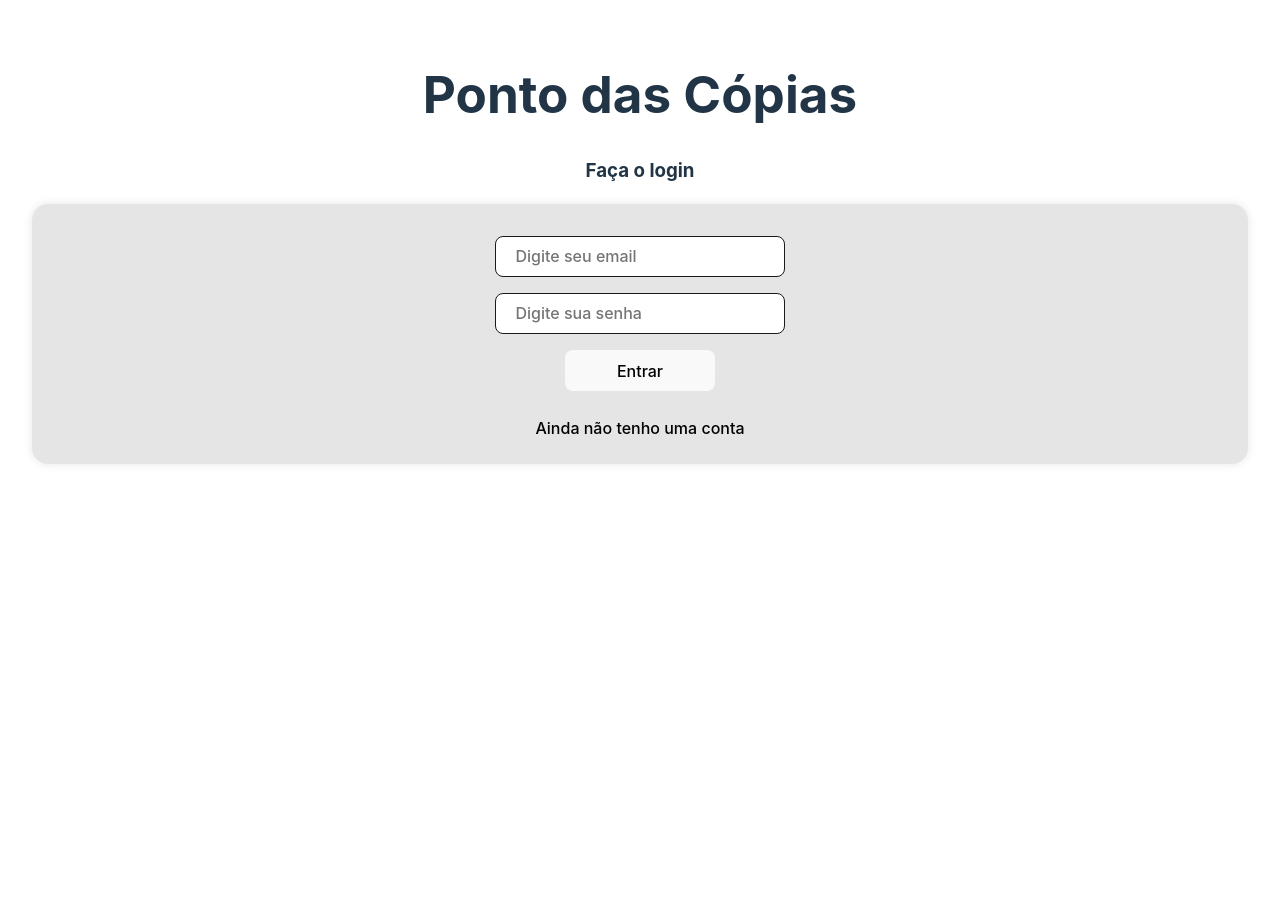
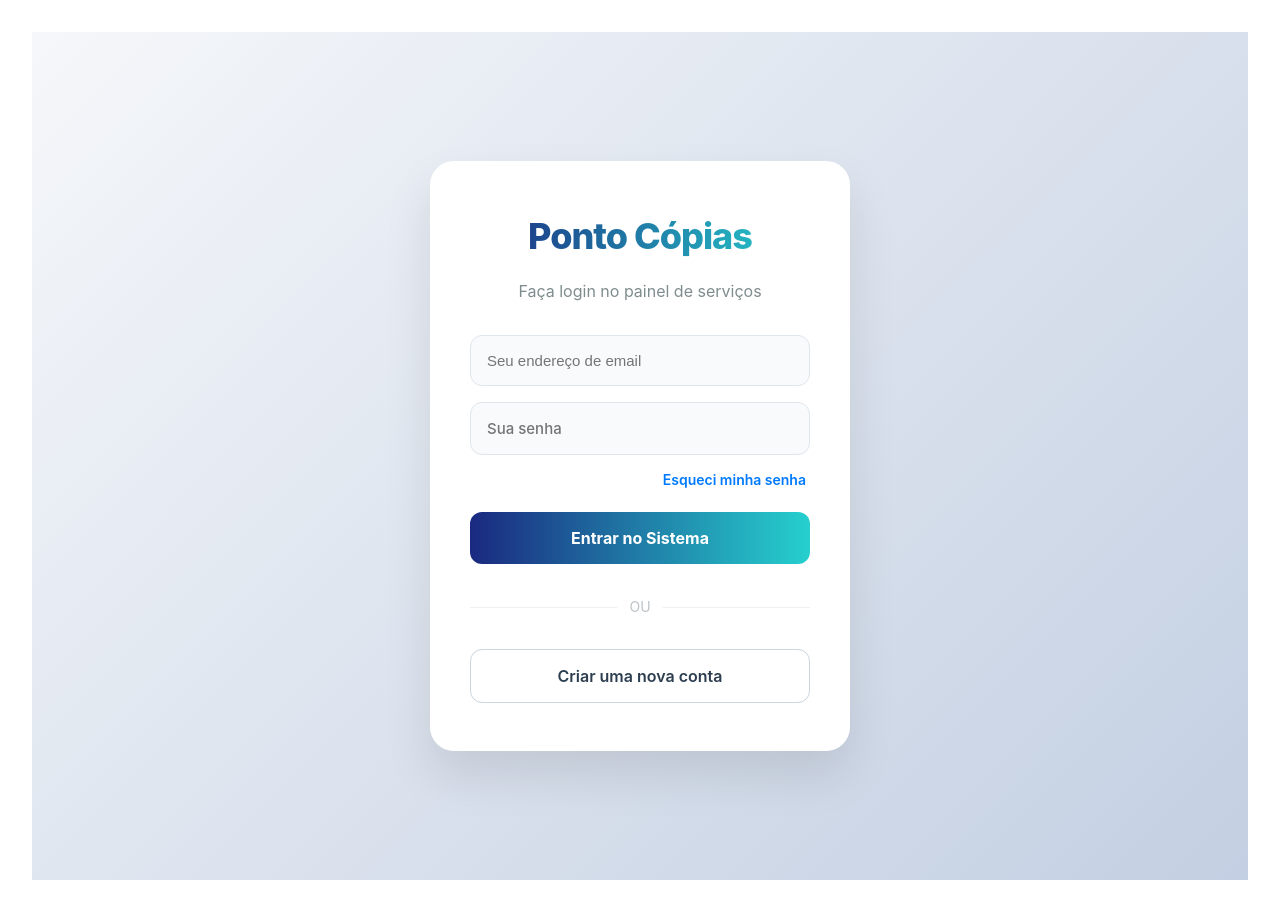
Before and after one commit to ponjjar/PontoCopias, a React (Vite) app: page / in a window 1280 px wide. Before the commit the page ends 800 px from the top, so only its background shows below. Built offline with nearby package versions, Linux system fonts and the light colour scheme.

Commit message:
fix: small fixes at font sizer & home/login page layout

```diff
--- a/src/LoginPage/LoginPage.jsx
+++ b/src/LoginPage/LoginPage.jsx
@@ -4,199 +4,219 @@ import "../App.css";
 import {
   createUserWithEmailAndPassword,
   signInWithEmailAndPassword,
+  sendPasswordResetEmail
 } from "firebase/auth";
 import { ref, set, getDatabase } from "firebase/database";
 import { auth } from "../firebase";
 import { useNavigate } from "react-router-dom";
+
+const inputStyle = {
+  padding: '16px',
+  borderRadius: '12px',
+  border: '1px solid #e0e6ed',
+  background: '#f8fafc',
+  fontSize: '15px',
+  outline: 'none',
+  transition: 'all 0.2s',
+  width: '100%',
+  boxSizing: 'border-box'
+};
+
+const btnPrimaryStyle = {
+  background: 'linear-gradient(90deg, #1A2980 0%, #26D0CE 100%)',
+  color: '#fff',
+  padding: '16px',
+  borderRadius: '12px',
+  border: 'none',
+  fontSize: '16px',
+  fontWeight: '700',
+  cursor: 'pointer',
+  transition: 'opacity 0.2s',
+  width: '100%',
+  marginTop: '8px'
+};
+
+const btnSecondaryStyle = {
+  background: 'transparent',
+  color: '#2c3e50',
+  padding: '16px',
+  borderRadius: '12px',
+  border: '1px solid #cbd5e1',
+  fontSize: '16px',
+  fontWeight: '600',
+  cursor: 'pointer',
+  transition: 'background 0.2s',
+  width: '100%'
+};
+
 function Login() {
   const navigate = useNavigate();
   const [registering, setRegistering] = useState(false);
-  // Import the functions you need from the SDKs you need
-  // TODO: Add SDKs for Firebase products that you want to use
-  // https://firebase.google.com/docs/web/setup#available-libraries
+
   const onSubmitLogin = async (e) => {
     e.preventDefault();
     const email = e.target[0].value;
     const password = e.target[1].value;
-    //check if all fields are filled
-    if (e.target[0].value === "" || e.target[1].value === "") {
+    if (email === "" || password === "") {
       alert("Preencha todos os campos");
       return;
     } else {
       await signInWithEmailAndPassword(auth, email, password)
         .then((userCredential) => {
-          // Signed in
           const user = userCredential.user;
-          console.log(user);
           localStorage.setItem("user", JSON.stringify(user));
-          //go to home page
           navigate("/home");
           window.location.reload();
         })
         .catch((error) => {
-          const errorCode = error.code;
-          const errorMessage = error.message;
-          console.log(errorCode, errorMessage);
-          alert("Usuário não encontrado");
+          console.log(error.code, error.message);
+          alert("Usuário não encontrado ou senha incorreta");
         });
     }
   };
 
   const onSubmitRegister = async (e) => {
     e.preventDefault();
+    const nome = e.target[0].value;
     const email = e.target[1].value;
+    const empresa = e.target[2].value;
     const password = e.target[3].value;
-    //check if all fields are filled
-    if (
-      e.target[0].value === "" ||
-      e.target[1].value === "" ||
-      e.target[3].value === ""
-    ) {
-      alert("Preencha todos os campos");
+
+    if (nome === "" || email === "" || password === "") {
+      alert("Preencha todos os campos obrigatórios");
       return;
     }
 
     await createUserWithEmailAndPassword(auth, email, password)
       .then((userCredential) => {
-        // Signed in
-        //create user name in realtime database
-
         const user = userCredential.user;
-        console.log(user);
         localStorage.setItem("user", JSON.stringify(user));
 
         try {
           const dbRef = ref(getDatabase(), "/users/" + user.uid);
           set(dbRef, {
-            name: e.target[0].value,
-            email: e.target[1].value,
-            empresa: e.target[2].value || "",
+            name: nome,
+            email: email,
+            empresa: empresa || "",
             role: "comum",
           });
         } catch (error) {
-          //create this user in database
           console.log(error);
         }
         alert("Usuário criado com sucesso");
-        //go to home page
-        //call onSubmitLogin
-        e.target[0].value = e.target[1].value; // email
-        e.target[1].value = e.target[3].value; // password
 
+        e.target[0].value = email;
+        e.target[1].value = password;
         onSubmitLogin(e);
       })
       .catch((error) => {
-        const errorCode = error.code;
-
         console.log(error);
         if (password.length < 6) {
-          alert("Senha muito curta, tente novamente");
-        } else if (errorCode === 400) {
-          alert("Revise os campos e tente novamente");
-        } else if (error.message === "EMAIL_EXISTS") {
+          alert("Senha muito curta, tente novamente (mínimo 6 caracteres)");
+        } else if (error.code === 'auth/email-already-in-use') {
           alert("Email já cadastrado");
+        } else {
+          alert("Erro ao cadastrar: " + error.message);
         }
       });
   };
 
-  //const analytics = getAnalytics(app);
+  const handleResetPassword = async () => {
+    const email = prompt("Digite seu email para redefinir a senha:");
+    if (!email) return;
+    try {
+      await sendPasswordResetEmail(auth, email);
+      alert("Email de redefinição enviado! Verifique sua caixa de entrada (ou span).");
+    } catch (error) {
+      console.error(error);
+      alert("Erro ao enviar email. Verifique se o endereço está correto ou já possui cadastro.");
+    }
+  };
+
   return (
-    <>
-      <div></div>
-      <h1>Ponto das Cópias</h1>
-      <h3>{registering ? "Se cadastre" : "Faça o login"}</h3>
-      {
-        //make a login form with register screen with column screen
-      }
-      <div
-        style={{
-          //pass a card idea with elevation with a form
-          display: "flex",
-          flexDirection: "column",
-          gap: "1rem",
-          padding: "1rem",
-          backgroundColor: "rgba(0, 0, 0, 0.1)",
-          borderRadius: "1rem",
-          boxShadow: "0 0 10px rgba(0, 0, 0, 0.1)",
-        }}
-      >
-        {!registering && (
-          <form
-            style={{
-              display: "flex",
-              flexDirection: "column",
-              gap: "1rem",
-              marginTop: "1rem",
-            }}
-            onSubmit={(e) => {
-              e.preventDefault();
-              console.log(e.target[0].value);
-              console.log(e.target[1].value);
-              onSubmitLogin(e);
-            }}
-          >
-            <label>
-              <input type="text" placeholder="Digite seu email" />
-            </label>
-            <label>
-              <input type="password" placeholder="Digite sua senha" />
-            </label>
-            <button
-              type="submit"
-              style={{
-                maxWidth: "200px",
-                minWidth: "150px",
+    <div style={{
+      minHeight: '100vh',
+      display: 'flex',
+      alignItems: 'center',
+      justifyContent: 'center',
+      background: 'linear-gradient(135deg, #f5f7fa 0%, #c3cfe2 100%)',
+      fontFamily: "'Inter', sans-serif",
+      padding: '24px'
+    }}>
+      <div style={{
+        background: '#fff',
+        padding: '48px 40px',
+        borderRadius: '24px',
+        boxShadow: '0 24px 48px rgba(0,0,0,0.1)',
+        width: '100%',
+        maxWidth: '420px',
+        textAlign: 'center',
+        boxSizing: 'border-box'
+      }}>
+        <div style={{
+          background: 'linear-gradient(90deg, #1A2980 0%, #26D0CE 100%)',
+          WebkitBackgroundClip: 'text',
+          WebkitTextFillColor: 'transparent',
+          fontSize: '36px',
+          fontWeight: '800',
+          marginBottom: '8px',
+          letterSpacing: '-1px'
+        }}>
+          Ponto Cópias
+        </div>
+        <p style={{ color: '#7f8c8d', marginBottom: '32px', fontSize: '16px' }}>
+          {registering ? "Crie sua conta para continuar" : "Faça login no painel de serviços"}
+        </p>
 
-                alignSelf: "center",
-              }}
-            >
-              Entrar
+        {!registering ? (
+          <form onSubmit={onSubmitLogin} style={{ display: 'flex', flexDirection: 'column', gap: '16px' }}>
+            <input type="email" placeholder="Seu endereço de email" required style={inputStyle} />
+            <input type="password" placeholder="Sua senha" required style={inputStyle} />
+
+            <button type="button" onClick={handleResetPassword} style={{
+              alignSelf: 'flex-end', background: 'transparent', border: 'none',
+              color: '#007AFF', fontSize: '14px', cursor: 'pointer', padding: '0 4px',
+              fontWeight: '600'
+            }}>
+              Esqueci minha senha
             </button>
 
-            <button
-              style={{ alignSelf: "center", backgroundColor: "transparent" }}
-              onClick={() => setRegistering(true)}
-            >
-              Ainda não tenho uma conta
+            <button type="submit" style={btnPrimaryStyle} onMouseOver={(e) => e.target.style.opacity = '0.9'} onMouseOut={(e) => e.target.style.opacity = '1'}>
+              Entrar no Sistema
+            </button>
+
+            <div style={{ margin: '16px 0', color: '#bdc3c7', fontSize: '14px', position: 'relative' }}>
+              <span style={{ background: '#fff', padding: '0 12px', position: 'relative', zIndex: 1 }}>OU</span>
+              <div style={{ position: 'absolute', top: '50%', left: 0, right: 0, height: '1px', background: '#ecf0f1', zIndex: 0 }}></div>
+            </div>
+
+            <button type="button" onClick={() => setRegistering(true)} style={btnSecondaryStyle} onMouseOver={(e) => e.target.style.background = '#f8fafc'} onMouseOut={(e) => e.target.style.background = 'transparent'}>
+              Criar uma nova conta
             </button>
           </form>
-        )}
-        {registering && (
-          <form
-            onSubmit={(e) => {
-              e.preventDefault();
-              onSubmitRegister(e);
-            }}
-            style={{
-              display: "flex",
-              flexDirection: "column",
-              gap: "1rem",
-              marginTop: "1rem",
-            }}
-          >
-            <label>
-              <input type="text" placeholder="Digite seu nome" />
-            </label>
-            <label>
-              <input type="text" placeholder="Digite seu email" />
-            </label>
-            <label>
-              <input type="text" placeholder="Empresa (Opcional)" />
-            </label>
-            <label>
-              <input type="password" placeholder="Digite sua senha" />
-            </label>
-            <button type="submit">Registrar</button>
-            <button
-              style={{ alignSelf: "flex-end", backgroundColor: "transparent" }}
-              onClick={() => setRegistering(false)}
-            >
-              Já tenho uma conta
+        ) : (
+          <form onSubmit={onSubmitRegister} style={{ display: 'flex', flexDirection: 'column', gap: '16px' }}>
+            <input type="text" placeholder="Seu nome completo" required style={inputStyle} />
+            <input type="email" placeholder="Seu endereço de email" required style={inputStyle} />
+            <input type="text" placeholder="Nome da sua Empresa (Opcional)" style={inputStyle} />
+            <input type="password" placeholder="Crie uma senha segura" required style={inputStyle} />
+
+            <button type="submit" style={btnPrimaryStyle} onMouseOver={(e) => e.target.style.opacity = '0.9'} onMouseOut={(e) => e.target.style.opacity = '1'}>
+              Cadastrar Conta
+            </button>
+
+            <div style={{ margin: '16px 0', color: '#bdc3c7', fontSize: '14px', position: 'relative' }}>
+              <span style={{ background: '#fff', padding: '0 12px', position: 'relative', zIndex: 1 }}>JÁ POSSUI CONTA?</span>
+              <div style={{ position: 'absolute', top: '50%', left: 0, right: 0, height: '1px', background: '#ecf0f1', zIndex: 0 }}></div>
+            </div>
+
+            <button type="button" onClick={() => setRegistering(false)} style={btnSecondaryStyle} onMouseOver={(e) => e.target.style.background = '#f8fafc'} onMouseOut={(e) => e.target.style.background = 'transparent'}>
+              Fazer Login
             </button>
           </form>
         )}
       </div>
-    </>
+    </div>
   );
 }
 
```
Also changed, not shown: src/HomePage/HomePage.jsx (+28 -25 lines), src/index.css (+72 -0 lines), src/utils/fontSlider.jsx (+70 -82 lines).
